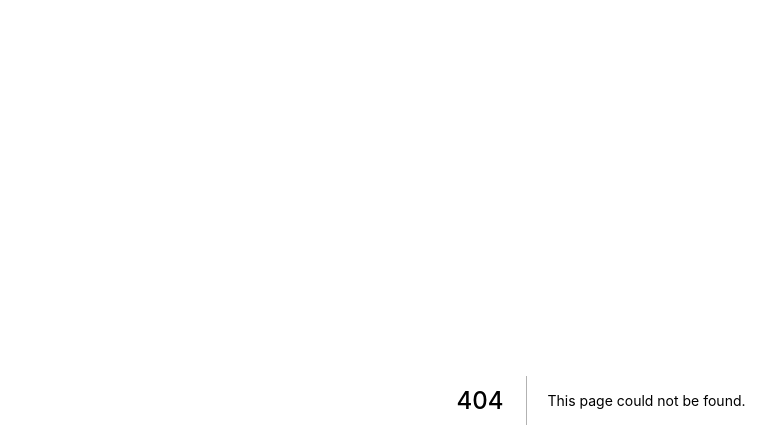
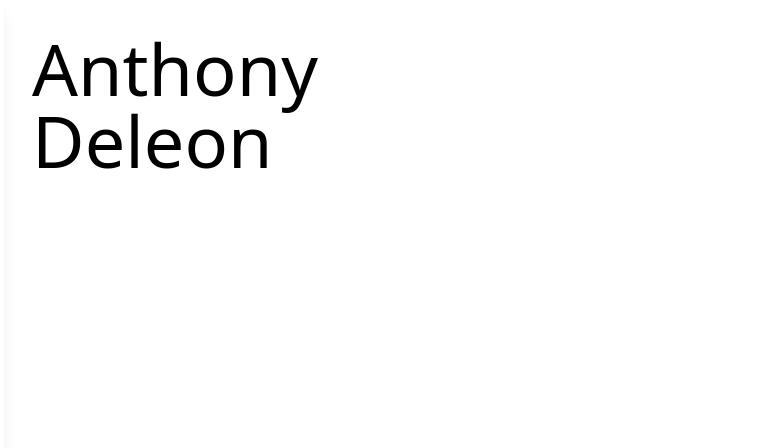
Before and after one commit to anthony-deleon1214/personal-site, a Next.js app: page /resume in a window 1280 px wide. Before the commit this address had no page. Shown: the top 448 px of the page, without its empty margins (39-815 px from the left). Built offline with nearby package versions, Linux system fonts and the light colour scheme.

Commit message:
Tweaks to resume page

```diff
--- a/pages/post/[slug].tsx
+++ b/pages/post/[slug].tsx
@@ -14,6 +14,7 @@ function Post({ post }: Props) {
             <Sidebar />
             <img className="post-image" src={urlFor(post.mainImage).url()!} alt="" />
 
+            <div className="post-content-container">
                 <article className="post-content">
                     <h1 className="post-title">{post.title}</h1>
                     <h2 className="post-description">{post.description}</h2>
@@ -49,6 +50,7 @@ function Post({ post }: Props) {
                         />
                     </div>
                 </article>
+            </div>
         </div>
     )
 };
--- /dev/null
+++ b/pages/resume.tsx
@@ -0,0 +1,15 @@
+import Sidebar from "../components/Sidebar";
+
+function Resume() {
+    return (
+        // Placeholder so I don't flashbang myself
+        <div className="flex h-screen w-screen dark:bg-slate-800 -z-20">
+            <Sidebar />
+            <div className="header">
+                <span className="nameplate">Anthony Deleon</span>
+            </div>
+        </div>
+    )
+}
+
+export default Resume;
--- a/styles/index.css
+++ b/styles/index.css
@@ -6,6 +6,15 @@
     .layout {
         @apply flex h-screen w-screen dark:bg-teal-400
         fixed top-0 left-0
+    }
+
+    .header {
+        @apply relative h-1/6 w-1/3 top-8 left-1/18 dark:bg-teal-900
+        rounded-xl z-10
+    }
+
+    .nameplate {
+        @apply inline-block text-7xl align-middle
     }
 
     .sidebar {
@@ -86,8 +95,13 @@
         @apply text-3xl mt-10 mb-3
     }
 
+    .post-content-container {
+        @apply relative top-8 rounded-xl bg-teal-900
+        left-1/18 h-screen w-screen
+    }
+
     .post-content {
-        @apply max-w-3xl mx-auto p-5
+        @apply max-w-3xl mx-10 p-5
     }
 
     .post-description {
```
Lines whose indentation alone changed are shown as unchanged.
